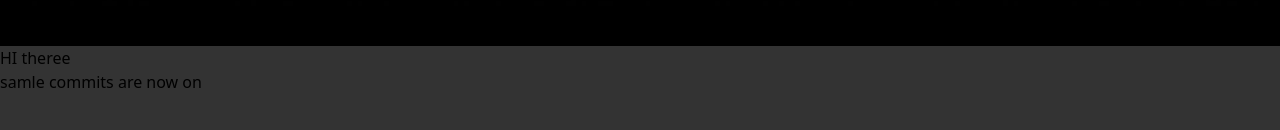
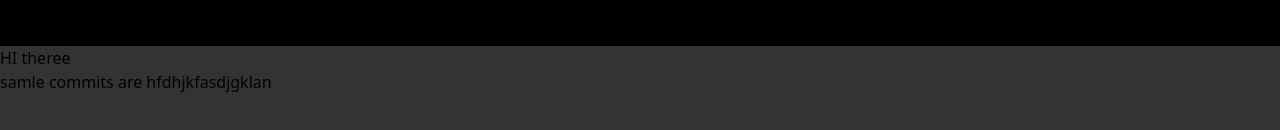
Before and after one commit to nsvoriginals/horizon, a React (Vite) app: page / in a window 1280 px wide. Shown: the part 754-884 px from the top of the page. Built offline with nearby package versions, Linux system fonts and the light colour scheme.

Commit message:
added all files

```diff
--- a/src/App.jsx
+++ b/src/App.jsx
@@ -59,7 +59,7 @@ const App = () => {
       </div>
       <h1>HI theree</h1>
       <div>
-        samle commits are now on
+        samle commits are hfdhjkfasdjgklan
       </div>
     </div>
   );
```
